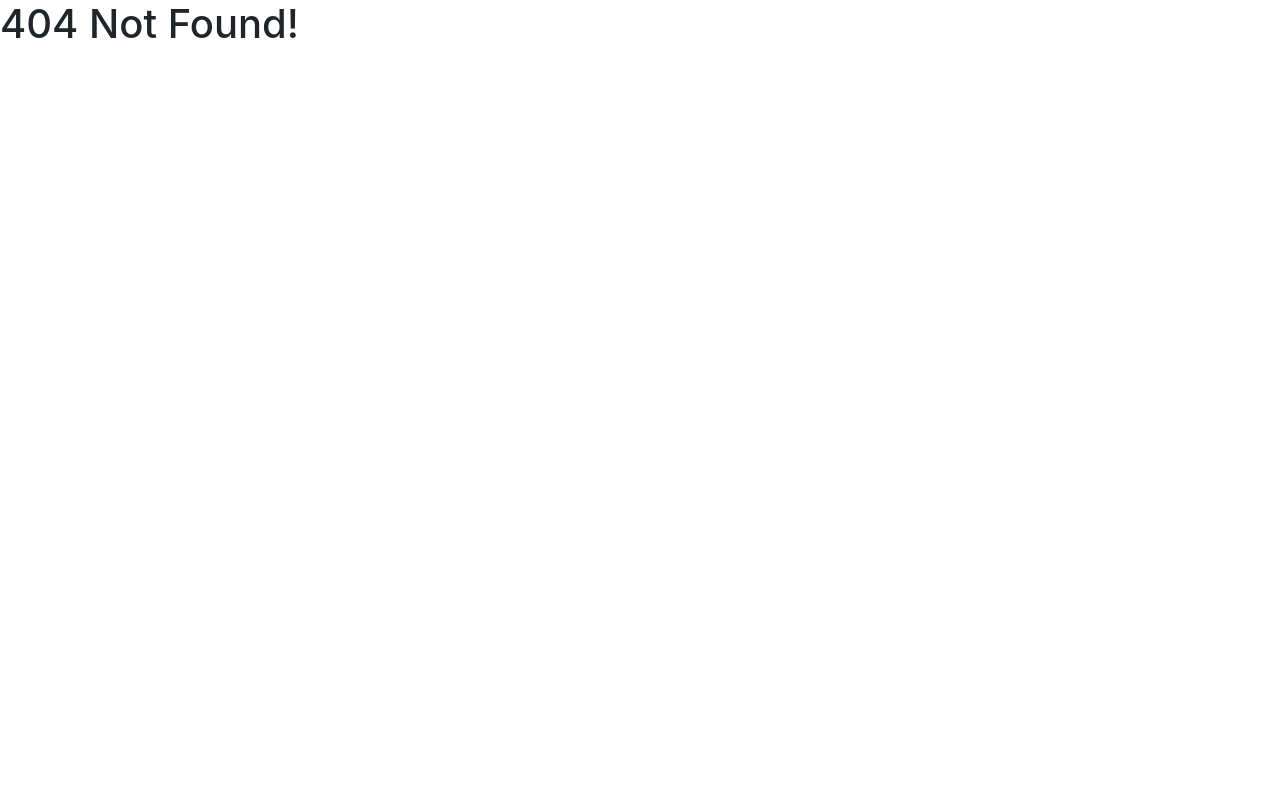
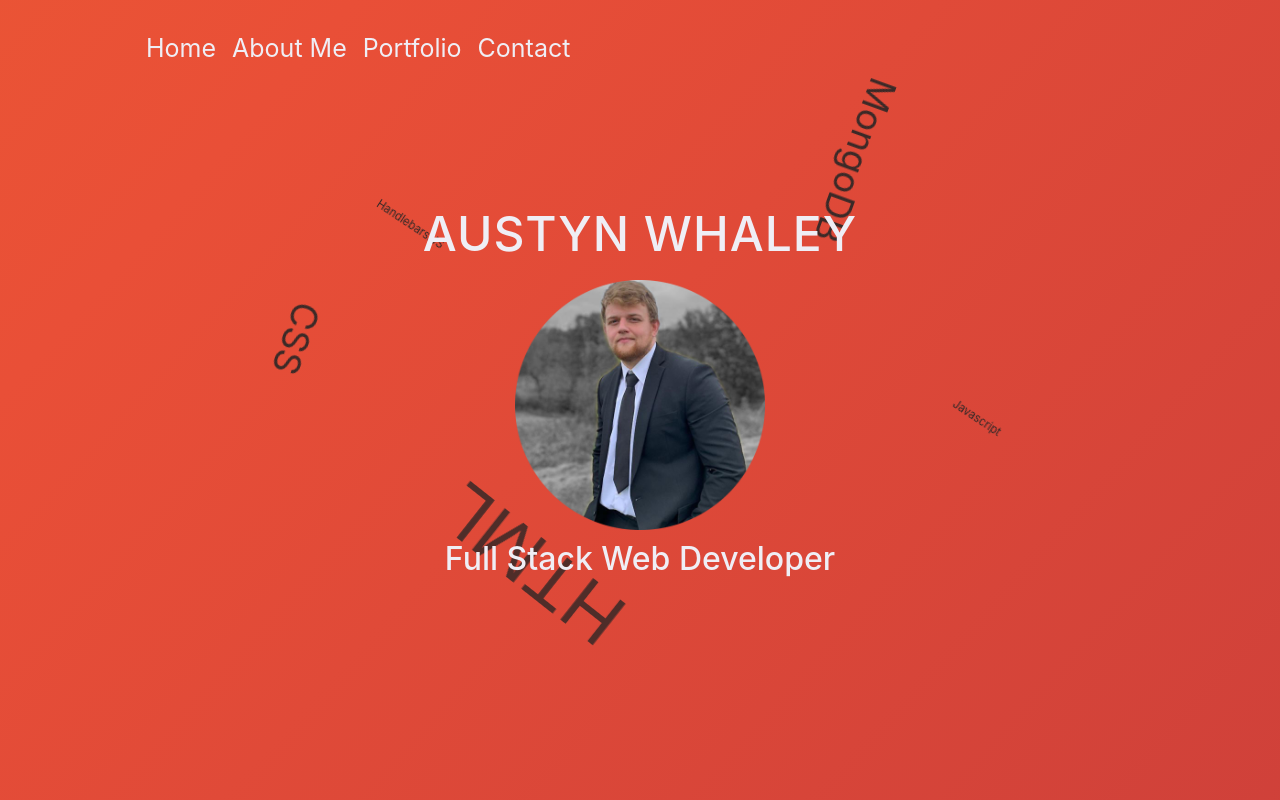
Before and after one commit to austynwhaley/bootstrap_repo, a React (Create React App) app: page / in a window 1280 px wide. Before the commit this address led to /404. Shown: the top 800 px of the page. Built offline with nearby package versions, Linux system fonts and the light colour scheme.

Commit message:
router fix 2

```diff
--- a/package.json
+++ b/package.json
@@ -1,5 +1,5 @@
 {
-  "homepage":"https://austynwhaley.github.io/bootstrap_repo",
+  "homepage":"https://austynwhaley.github.io/",
   "name": "portfolio",
   "version": "0.1.0",
   "private": true,
--- a/src/App.js
+++ b/src/App.js
@@ -1,7 +1,7 @@
 import React, { Component } from 'react';
 
 
-import { BrowserRouter as Router, Route, Switch, Link, Redirect } from 'react-router-dom';
+import { HashRouter, Route, Switch, Link, Redirect } from 'react-router-dom';
 
 //pages
 import Homepage from './pages/Homepage/index'
@@ -16,17 +16,16 @@ class App extends Component{
   render() {
     return (
 
-      <Router>
+      <HashRouter>
         <Switch>
-        <Route exact path='/bootstrap_repo' component={Homepage}/>
+        <Route exact path='/' component={Homepage}/>
         <Route exact path='/about' component={About}/>
         <Route exact path='/contact' component={Contact}/>
         <Route exact path='/portfolio' component={Portfolio}/>
         <Route exact path='/pdf' component={Pdf}/>
         <Route exact path="/404" component={NotFound}/>
-        <Redirect to="/404"/>
         </Switch>
-      </Router>
+      </HashRouter>
 
     )
   }
```
